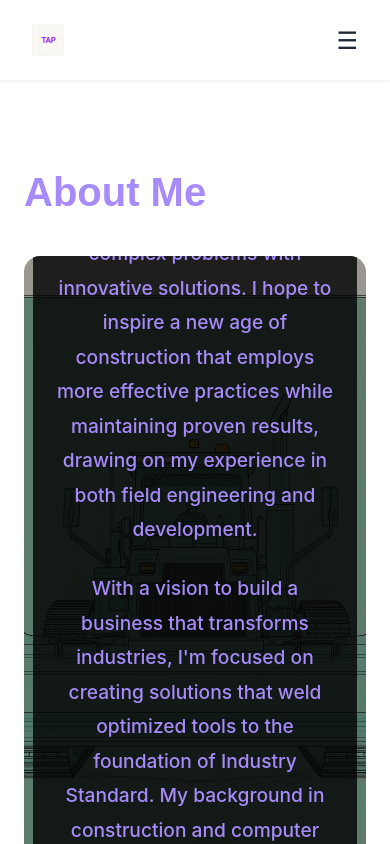
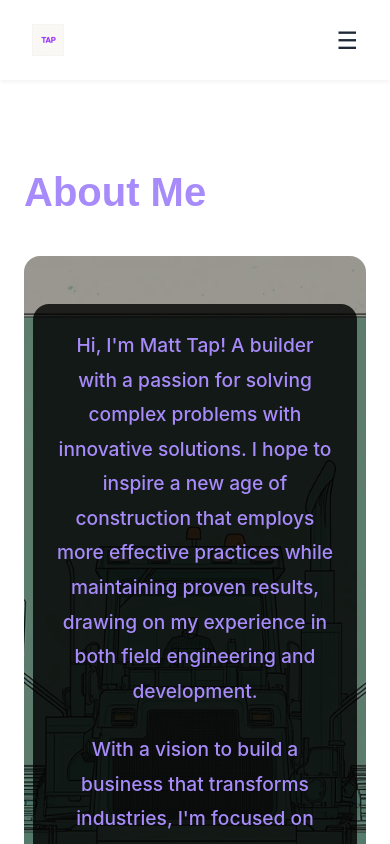
Before and after one commit to motiev01/tapstructures, a React (Create React App) app: page /about in a window 390 px wide. Shown: the top 844 px of the page. Built offline with nearby package versions, Linux system fonts and the light colour scheme.

Commit message:
Mobile about me test changes

```diff
--- a/src/pages/AboutPage.tsx
+++ b/src/pages/AboutPage.tsx
@@ -35,6 +35,9 @@ const BioContainer = styled.div`
   @media (hover: none) and (pointer: coarse), (max-width: 768px) {
     background-attachment: scroll;
     -webkit-overflow-scrolling: touch;
+    height: auto;
+    min-height: auto;
+    padding: 3rem 0;
   }
 
   &::before {
```
